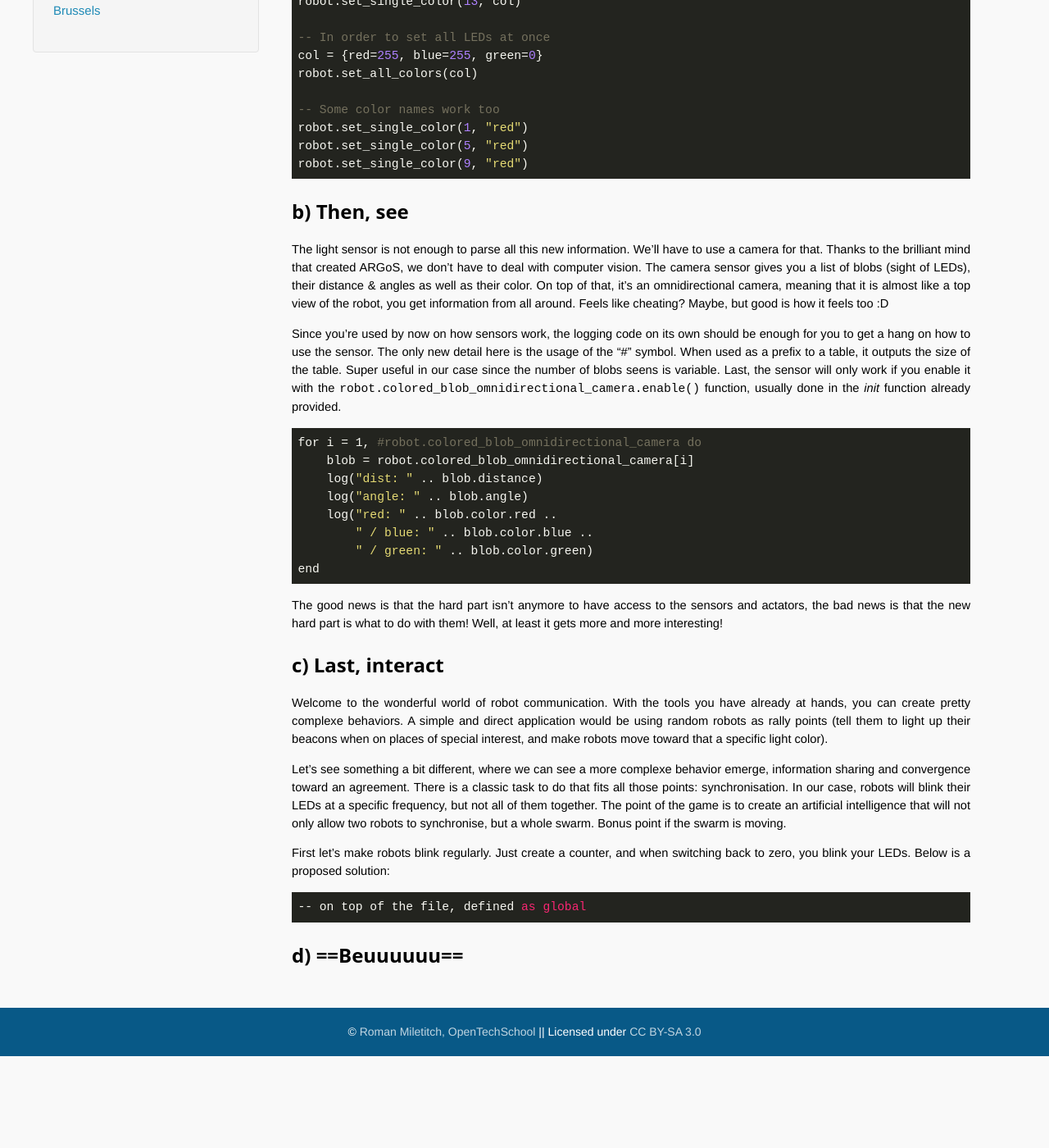
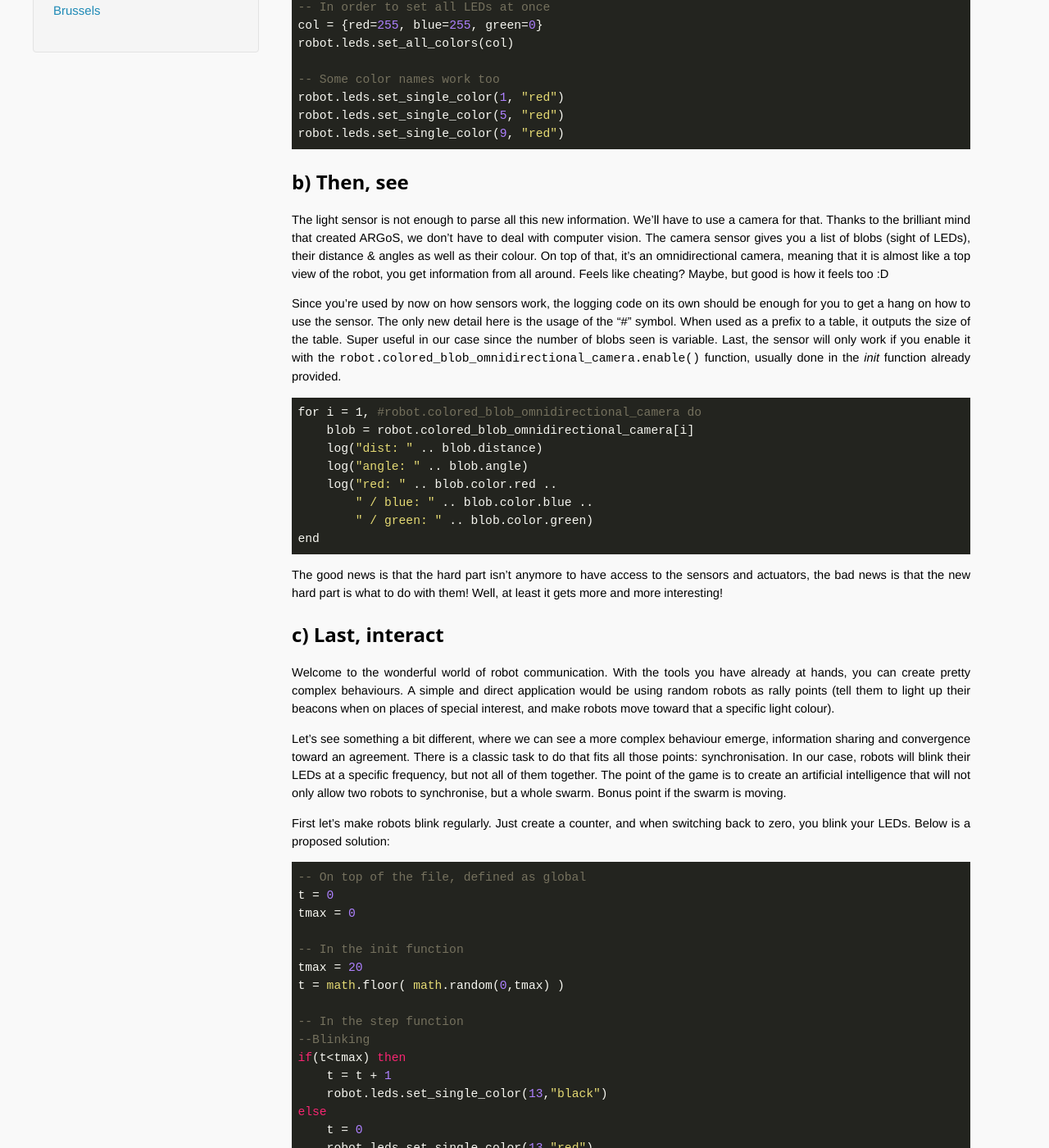
Before and after one commit to OpenTechSchool-Brussels/AI-for-robots-and-swarms, a Jekyll site: the page built from Open-your-eyes.markdown, in a window 1280 px wide and 1400 px high, scrolled down 500 px. Shown: the whole window at 82% size. Built offline with Jekyll 4.4.1, drawn with Linux system fonts in a browser that asks for light colours; Markdown is read by kramdown in place of the engine named in the settings; before the commit the page ends 1788 px from its top, so only the background shows below that; some of the changed text lies outside the part shown.

Commit message:
Update Open-your-eyes.markdown

````diff
--- a/Open-your-eyes.markdown
+++ b/Open-your-eyes.markdown
@@ -4,36 +4,33 @@
 num: 4
 ---
 
-EDITING .argos FILE
-ASK Carlo if he want his name somewhere
-
-Up until now we discovered sensors and actuators of robots which created mainly isolated behaviors. In this section, we'll see the coupling LEDs & camera in order to get a first taste of swarm behavior.
+Up until now we discovered sensors and actuators of robots which created mainly isolated behaviours. In this section, we'll see the coupling LEDs & camera in order to get a first taste of swarm behaviour.
 
 ##a) First, show
 
 <img src="./assets/robot_leds.png" alt="leds actuator" style="float:right; margin:10px;">
 
-Our robots have two kind of LEDs (little lights), 12 spread over a circle around its body and a 13th one on top of it (called the beacon). You can access them by using the `robot.set_single_color(idx, color)` where *idx* is the number of the LEDSs and *color* is a table with three component: red, blue & green. Below is an example to set some LEDs and a shortcuts:
+Our robots have two kind of LEDs (little lights), 12 spread over a circle around its body and a 13th one on top of it (called the beacon). You can access them by using the `robot.set_single_color(idx, colour)` where *idx* is the number of the LEDSs and *colour* is a table with three component: red, blue & green. Below is an example to set some LEDs and a shortcuts:
 
 ```lua
 -- Classic usage
 col = {red=255, blue=255, green=0}
-robot.set_single_color(13, col)
+robot.leds.set_single_color(13, col)
 
 -- In order to set all LEDs at once
 col = {red=255, blue=255, green=0}
-robot.set_all_colors(col)
+robot.leds.set_all_colors(col)
 
 -- Some color names work too
-robot.set_single_color(1, "red")
-robot.set_single_color(5, "red")
-robot.set_single_color(9, "red")
+robot.leds.set_single_color(1, "red")
+robot.leds.set_single_color(5, "red")
+robot.leds.set_single_color(9, "red")
 ```
 
 ##b) Then, see
-The light sensor is not enough to parse all this new information. We'll have to use a camera for that. Thanks to the brilliant mind that created ARGoS, we don't have to deal with computer vision. The camera sensor gives you a list of blobs (sight of LEDs), their distance & angles as well as their color. On top of that, it's an omnidirectional camera, meaning that it is almost like a top view of the robot, you get information from all around. Feels like cheating? Maybe, but good is how it feels too :D
+The light sensor is not enough to parse all this new information. We'll have to use a camera for that. Thanks to the brilliant mind that created ARGoS, we don't have to deal with computer vision. The camera sensor gives you a list of blobs (sight of LEDs), their distance & angles as well as their colour. On top of that, it's an omnidirectional camera, meaning that it is almost like a top view of the robot, you get information from all around. Feels like cheating? Maybe, but good is how it feels too :D
 
-Since you're used by now on how sensors work, the logging code on its own should be enough for you to get a hang on how to use the sensor. The only new detail here is the usage of the "#" symbol. When used as a prefix to a table, it outputs the size of the table. Super useful in our case since the number of blobs seens is variable. Last, the sensor will only work if you enable it with the `robot.colored_blob_omnidirectional_camera.enable()` function, usually done in the *init* function already provided.
+Since you're used by now on how sensors work, the logging code on its own should be enough for you to get a hang on how to use the sensor. The only new detail here is the usage of the "#" symbol. When used as a prefix to a table, it outputs the size of the table. Super useful in our case since the number of blobs seen is variable. Last, the sensor will only work if you enable it with the `robot.colored_blob_omnidirectional_camera.enable()` function, usually done in the *init* function already provided.
 
 ```lua
 for i = 1, #robot.colored_blob_omnidirectional_camera do
@@ -46,17 +43,43 @@
 end
 ```
 
-The good news is that the hard part isn't anymore to have access to the sensors and actators, the bad news is that the new hard part is what to do with them! Well, at least it gets more and more interesting!
+The good news is that the hard part isn't anymore to have access to the sensors and actuators, the bad news is that the new hard part is what to do with them! Well, at least it gets more and more interesting!
 
 ##c) Last, interact
-Welcome to the wonderful world of robot communication. With the tools you have already at hands, you can create pretty complexe behaviors. A simple and direct application would be using random robots as rally points (tell them to light up their beacons when on places of special interest, and make robots move toward that a specific light color).
+Welcome to the wonderful world of robot communication. With the tools you have already at hands, you can create pretty complex behaviours. A simple and direct application would be using random robots as rally points (tell them to light up their beacons when on places of special interest, and make robots move toward that a specific light colour).
 
-Let's see something a bit different, where we can see a more complexe behavior emerge, information sharing and convergence toward an agreement. There is a classic task to do that fits all those points: synchronisation. In our case, robots will blink their LEDs at a specific frequency, but not all of them together. The point of the game is to create an artificial intelligence that will not only allow two robots to synchronise, but a whole swarm. Bonus point if the swarm is moving.
+Let's see something a bit different, where we can see a more complex behaviour emerge, information sharing and convergence toward an agreement. There is a classic task to do that fits all those points: synchronisation. In our case, robots will blink their LEDs at a specific frequency, but not all of them together. The point of the game is to create an artificial intelligence that will not only allow two robots to synchronise, but a whole swarm. Bonus point if the swarm is moving.
 
 First let's make robots blink regularly. Just create a counter, and when switching back to zero, you blink your LEDs. Below is a proposed solution:
 
 ```lua
--- on top of the file, defined as global
+-- On top of the file, defined as global
+t = 0
+tmax = 0
+
+-- In the init function
+tmax = 20
+t = math.floor( math.random(0,tmax) )
+
+-- In the step function
+--Blinking
+if(t<tmax) then
+	t = t + 1
+	robot.leds.set_single_color(13,"black")
+else
+	t = 0
+	robot.leds.set_single_color(13,"red")
+end
 ```
 
+Now, for the synchronisation and all, what could we do? Artificial Intelligence is like magic. When you know the trick it feels really less like magic, or, to quote Aperture Science, "the impossible is easy". But one should never forget that the interest of an intelligence result on what it can do, not so much on how it achieves its goal. Try to find a way to have your swarm synchronise, if only as an idea you would drop on paper. Once you got your brain all warm and fuzzy, feel free to look at the proposed solution.
+
+One way to do so is to try to close the gap between the blinking of different robots time at a time. For that, whenever a robot see a blink while he isn't blinking, he will artificially add a portion of his counter to itself.
+
+```lua
+--Synchronisation
+if(#robot.colored_blob_omnidirectional_camera > 0) then
+	t = 1.2 * t
+end
+```
 ##d) ==Beuuuuuu==
````
